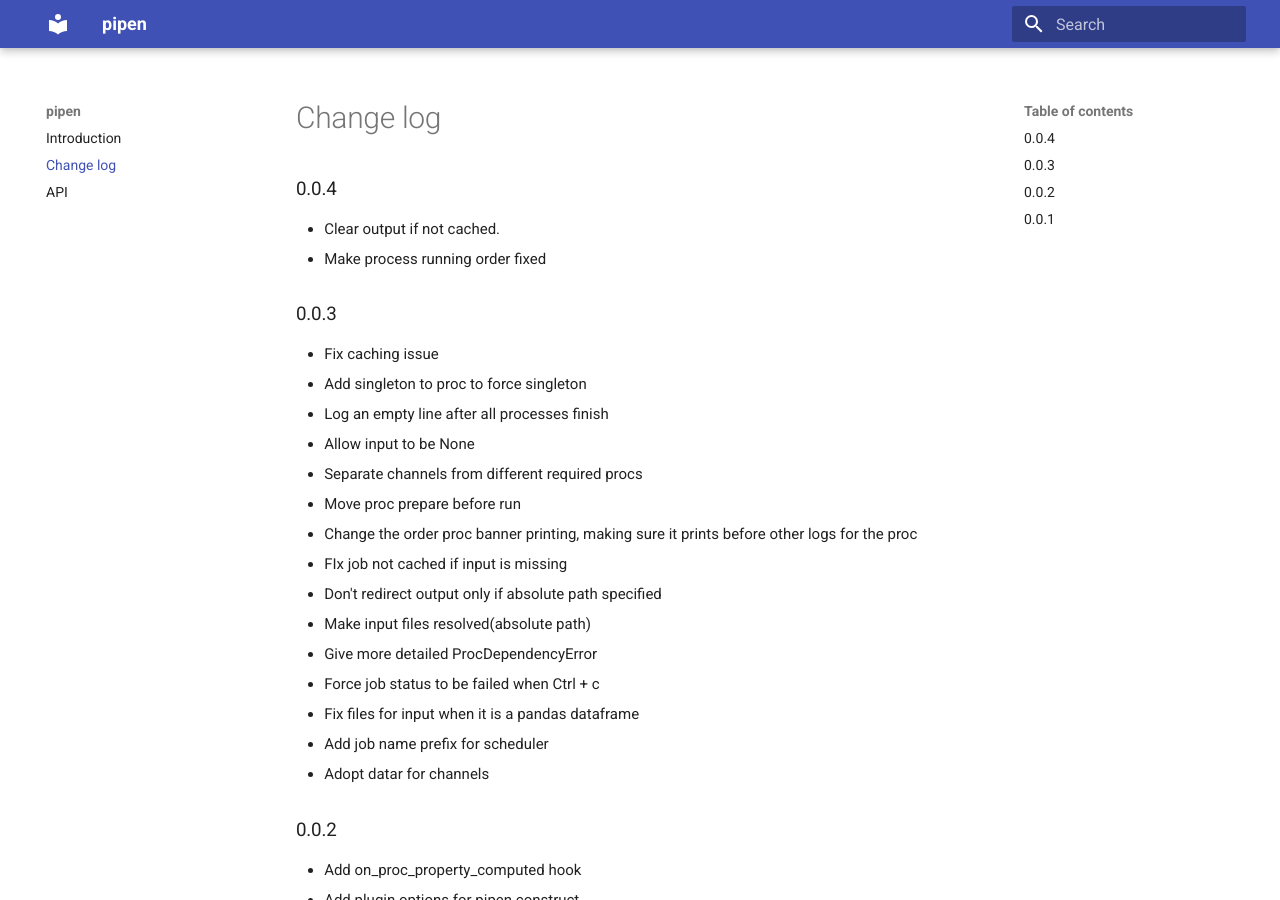
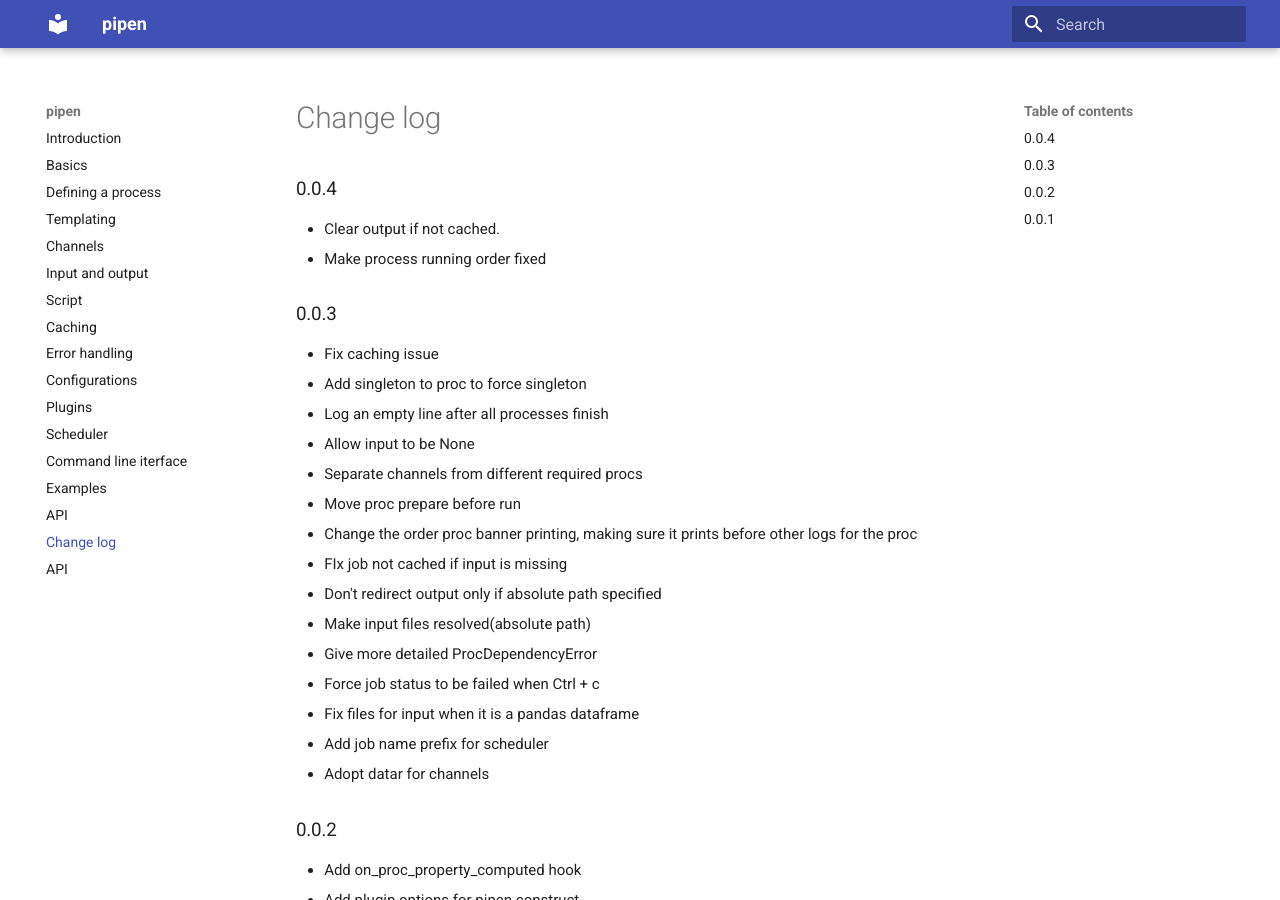
Before and after one commit to pwwang/pipen, an MkDocs documentation site: the page built from docs/CHANGELOG.md, in a window 1280 px wide and 900 px high. Built offline with MkDocs 1.6.1 and Material for MkDocs 9.7.7, drawn with Linux system fonts in a browser that asks for light colours.

```diff
--- a/mkdocs.yml
+++ b/mkdocs.yml
@@ -14,5 +14,19 @@ extra_css:
     - style.css
 nav:
     - 'Introduction': 'index.md'
+    - 'Basics': 'basics.md'
+    - 'Defining a process': 'defining-proc.md'
+    - 'Templating': 'templating.md'
+    - 'Channels': 'channels.md'
+    - 'Input and output': 'input-output.md'
+    - 'Script': 'script.md'
+    - 'Caching': 'caching.md'
+    - 'Error handling': 'error.md'
+    - 'Configurations': 'configurations.md'
+    - 'Plugins': 'plugin.md'
+    - 'Scheduler': 'scheduler.md'
+    - 'Command line iterface': 'cli.md'
+    - 'Examples': 'examples.md'
+    - 'API': 'api.md'
     - 'Change log': 'CHANGELOG.md'
     - 'API': mkapi/api/pipen
```
Also changed, not shown: docs/basics.md (added, +41 -0 lines), docs/defining-proc.md (added), docs/layers.png (added).
